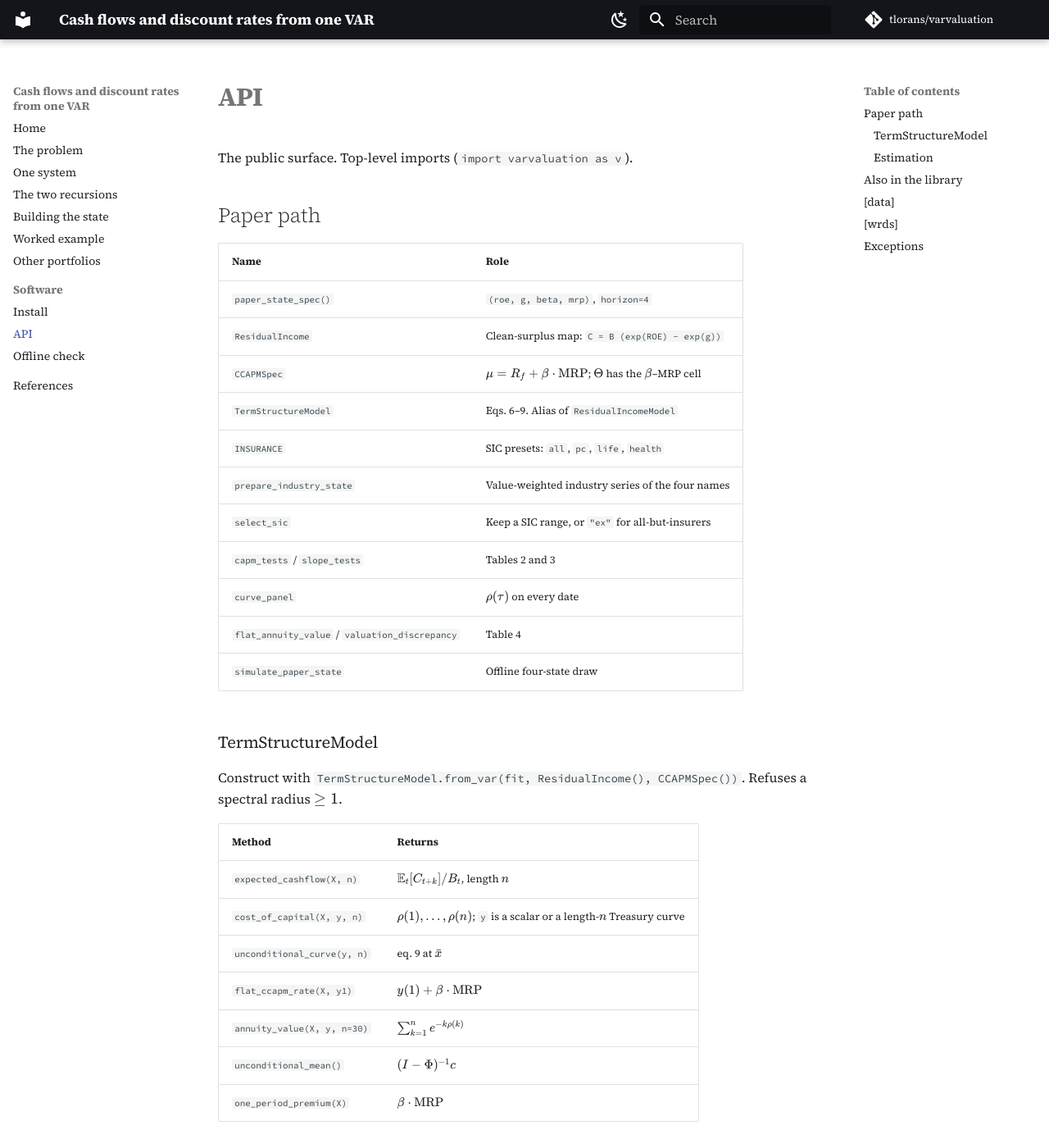
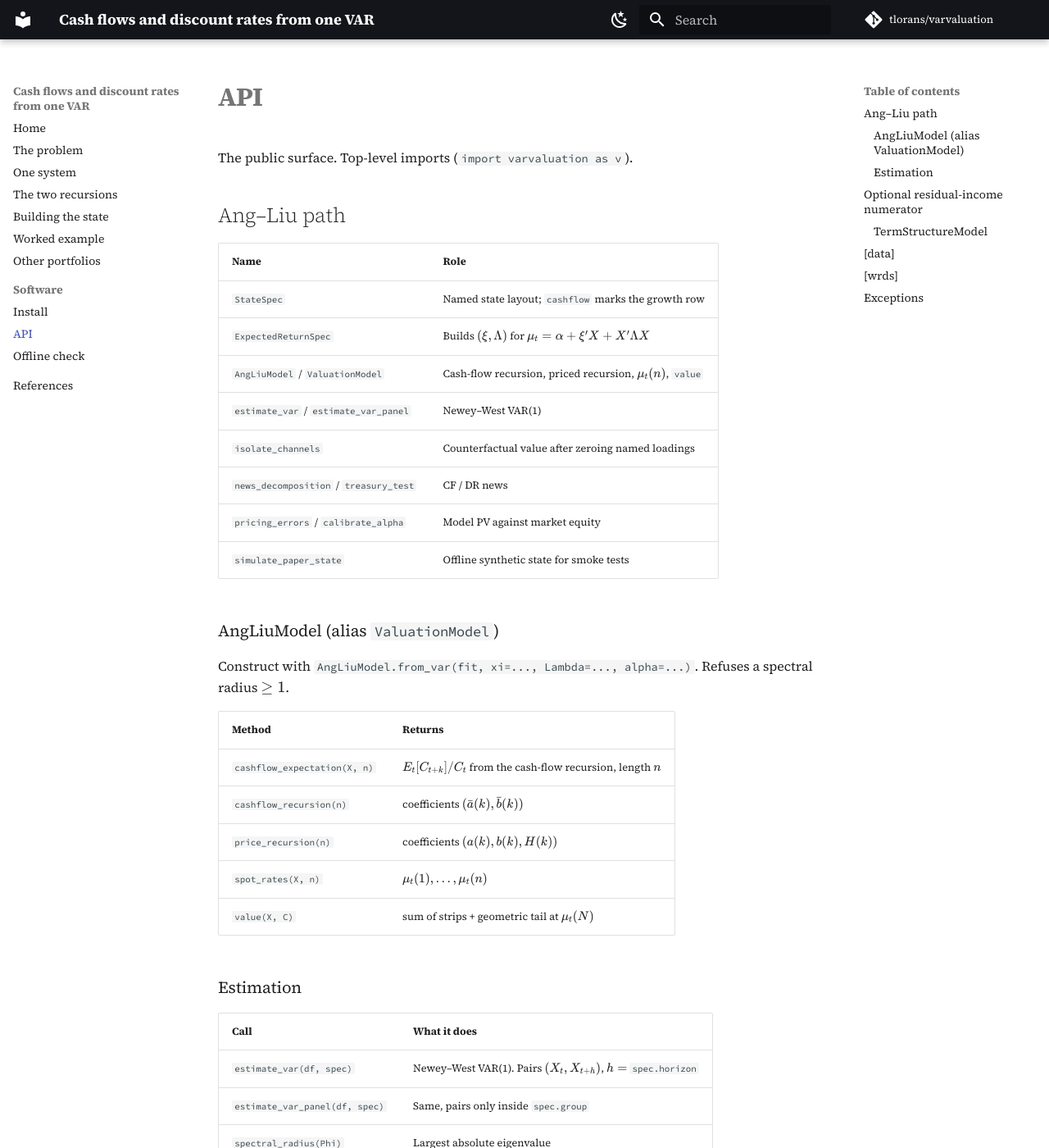
Before and after one commit to tlorans/varvaluation, an MkDocs documentation site: the page built from docs/api.md, in a window 1280 px wide and 1400 px high. Shown: the whole window at 82% size. Built offline with MkDocs 1.6.1 and Material for MkDocs 9.7.7, drawn with Linux system fonts in a browser that asks for light colours; comment, search, counter and statistics services are not loaded; some of the changed text lies outside the part shown.

Commit message:
Align quickstart and API docs with Ang–Liu notation
Remove ρ(τ) / insurance-paper framing from software pages; document
cashflow_expectation, spot_rates, and value as the primary surface.

````diff
--- a/docs/api.md
+++ b/docs/api.md
@@ -2,70 +2,81 @@
 
 The public surface. Top-level imports (`import varvaluation as v`).
 
-## Paper path
+## Ang–Liu path
 
 | Name | Role |
 |---|---|
-| `paper_state_spec()` | `(roe, g, beta, mrp)`, `horizon=4` |
-| `ResidualIncome` | Clean-surplus map: `C = B (exp(ROE) - exp(g))` |
-| `CCAPMSpec` | $\mu = R_f + \beta\cdot\mathrm{MRP}$; $\Theta$ has the $\beta$–MRP cell |
-| `TermStructureModel` | Eqs. 6–9. Alias of `ResidualIncomeModel` |
-| `INSURANCE` | SIC presets: `all`, `pc`, `life`, `health` |
-| `prepare_industry_state` | Value-weighted industry series of the four names |
-| `select_sic` | Keep a SIC range, or `"ex"` for all-but-insurers |
-| `capm_tests` / `slope_tests` | Tables 2 and 3 |
-| `curve_panel` | $\rho(\tau)$ on every date |
-| `flat_annuity_value` / `valuation_discrepancy` | Table 4 |
-| `simulate_paper_state` | Offline four-state draw |
+| `StateSpec` | Named state layout; `cashflow` marks the growth row |
+| `ExpectedReturnSpec` | Builds $(\xi,\Lambda)$ for $\mu_t=\alpha+\xi'X+X'\Lambda X$ |
+| `AngLiuModel` / `ValuationModel` | Cash-flow recursion, priced recursion, $\mu_t(n)$, `value` |
+| `estimate_var` / `estimate_var_panel` | Newey–West VAR(1) |
+| `isolate_channels` | Counterfactual value after zeroing named loadings |
+| `news_decomposition` / `treasury_test` | CF / DR news |
+| `pricing_errors` / `calibrate_alpha` | Model PV against market equity |
+| `simulate_paper_state` | Offline synthetic state for smoke tests |
 
-### TermStructureModel
+### AngLiuModel (alias `ValuationModel`)
 
-Construct with `TermStructureModel.from_var(fit, ResidualIncome(), CCAPMSpec())`. Refuses a spectral radius $\ge 1$.
+Construct with `AngLiuModel.from_var(fit, xi=..., Lambda=..., alpha=...)`.
+Refuses a spectral radius $\ge 1$.
 
 | Method | Returns |
 |---|---|
-| `expected_cashflow(X, n)` | $\mathbb{E}_t[C_{t+k}]/B_t$, length $n$ |
-| `cost_of_capital(X, y, n)` | $\rho(1),\ldots,\rho(n)$; `y` is a scalar or a length-$n$ Treasury curve |
-| `unconditional_curve(y, n)` | eq. 9 at $\bar x$ |
-| `flat_ccapm_rate(X, y1)` | $y(1)+\beta\cdot\mathrm{MRP}$ |
-| `annuity_value(X, y, n=30)` | $\sum_{k=1}^{n} e^{-k\rho(k)}$ |
-| `unconditional_mean()` | $(I-\Phi)^{-1}c$ |
-| `one_period_premium(X)` | $\beta\cdot\mathrm{MRP}$ |
+| `cashflow_expectation(X, n)` | $E_t[C_{t+k}]/C_t$ from the cash-flow recursion, length $n$ |
+| `cashflow_recursion(n)` | coefficients $(\bar a(k),\bar b(k))$ |
+| `price_recursion(n)` | coefficients $(a(k),b(k),H(k))$ |
+| `spot_rates(X, n)` | $\mu_t(1),\ldots,\mu_t(n)$ |
+| `value(X, C)` | sum of strips + geometric tail at $\mu_t(N)$ |
 
 ### Estimation
 
 | Call | What it does |
 |---|---|
-| `estimate_var(df, spec)` | Newey–West VAR(1). Pairs are $(X_t, X_{t+h})$, $h=$ `spec.horizon` |
+| `estimate_var(df, spec)` | Newey–West VAR(1). Pairs $(X_t, X_{t+h})$, $h=$ `spec.horizon` |
 | `estimate_var_panel(df, spec)` | Same, pairs only inside `spec.group` |
 | `spectral_radius(Phi)` | Largest absolute eigenvalue |
 
 `VARFit` fields: `spec`, `Phi`, `c`, `Sigma`, `se`, `nobs`, `spectral_radius`, `residuals`, `residual_dates`, `X_lag`.
 
-## Also in the library
+## Optional residual-income numerator
 
-These are not the paper path. They stay imported.
+Same discount-rate side; cash flows from clean surplus instead of a
+single growth coordinate.
 
 | Name | Role |
 |---|---|
-| `StateSpec` | Named state layout. `cashflow` is the growth row for the dividend-growth engine |
-| `ExpectedReturnSpec` | Builds $(\xi,\Lambda)$ for $\mu=\alpha+r+\beta\lambda$ |
-| `AngLiuModel` / `ValuationModel` | Single growing payout; `spot_rates`, `value`, `perpetuity` |
-| `isolate_channels` | Counterfactual value after zeroing named loadings |
-| `news_decomposition` / `treasury_test` | Chen-aware CF/DR news |
-| `pricing_errors` / `calibrate_alpha` | Model PV against market equity |
+| `ResidualIncome` | Clean-surplus map: $C = B(\exp(\mathrm{ROE})-\exp(g))$ |
+| `CCAPMSpec` | $\mu = R_f + \beta\cdot\mathrm{MRP}$ |
+| `TermStructureModel` | Residual-income reading of the same recursions |
+| `prepare_industry_state` / `select_sic` | Value-weighted industry series |
+| `flat_annuity_value` / `valuation_discrepancy` | Strip-sum diagnostics under a flat rate |
+
+### TermStructureModel
+
+`TermStructureModel.from_var(fit, ResidualIncome(), CCAPMSpec())`.
+
+| Method | Returns |
+|---|---|
+| `expected_cashflow(X, n)` | $E_t[C_{t+k}]/B_t$ under clean surplus |
+| `cost_of_capital(X, y, n)` | horizon-specific rates given an external Treasury curve $y$ |
+| `unconditional_curve(y, n)` | curve at $\bar x = (I-\Phi)^{-1}c$ |
+| `flat_ccapm_rate(X, y1)` | one-period $y(1)+\beta\cdot\mathrm{MRP}$ |
+| `annuity_value(X, y, n)` | strip sum under the curve |
 
 ## `[data]`
 
 Not re-exported at top level. `import varvaluation.data`.
 
-`load_paper_macro()`, `load_treasury_curve()`, `interpolate_yields()`, `load_corporate_spread()`, `fit_mrp()`, `dividend_yield_from_returns()`, plus the older Ken French / FRED / cay loaders.
+`load_paper_macro()`, `load_treasury_curve()`, `interpolate_yields()`,
+`load_corporate_spread()`, `fit_mrp()`, `dividend_yield_from_returns()`,
+plus Ken French / FRED loaders.
 
 ## `[wrds]`
 
 `import varvaluation.wrds`.
 
-`load_compustat_quarterly()`, `load_crsp_daily()`, `load_crsp_dsi()`, `quarter_end_betas()`, `attach_posterior_beta()`, plus the older annual firm panel.
+`load_compustat_quarterly()`, `load_crsp_daily()`, `load_crsp_dsi()`,
+`quarter_end_betas()`, `attach_posterior_beta()`, plus the firm panel.
 
 ## Exceptions
 
@@ -76,6 +87,5 @@ Not re-exported at top level. `import varvaluation.data`.
 | `EstimationError` | too few lag pairs |
 | `NonStationaryVARError` | spectral radius $\ge 1$ |
 | `RecursionDivergedError` | a Gaussian integral left the positive reals |
-| `TermStructureError` | eq. 9 argument is not positive |
-| `PerpetuityDivergesError` | non-positive terminal spot rate (dividend-growth engine) |
+| `PerpetuityDivergesError` | non-positive terminal spot rate |
 | `ExtraNotInstalled` | `.data` or `.wrds` imported without the extra |
--- a/docs/quickstart.md
+++ b/docs/quickstart.md
@@ -1,29 +1,29 @@
 # Offline check
 
-No downloads. A four-state draw, one VAR, the term-structure cost of capital. This is a check on the implementation, not a substitute for the insurance sample.
+No downloads. A synthetic state, one VAR, the two Ang–Liu recursions
+and the spot curve $\mu_t(n)$. This is a check on the implementation.
 
 ```python
 from varvaluation import (
-    CCAPMSpec,
-    ResidualIncome,
-    TermStructureModel,
+    AngLiuModel,
     estimate_var,
     simulate_paper_state,
 )
 
 state, spec = simulate_paper_state(nobs=160, seed=11)
 fit = estimate_var(state, spec)
-model = TermStructureModel.from_var(fit, ResidualIncome(), CCAPMSpec())
-X = model.unconditional_mean()
-y = 0.055
-rho = model.cost_of_capital(X, y, n=30)
-cf = model.expected_cashflow(X, n=30)
-print(f"ρ(1)  {100 * rho[0]:.2f}%   CCAPM {100 * model.flat_ccapm_rate(X, y):.2f}%")
-print(f"ρ(10) {100 * rho[9]:.2f}%")
-print(f"E[C_{{t+1}}]/B  {cf[0]:.4f}")
+model = AngLiuModel.from_var(fit)   # set xi, Lambda, alpha as needed
+
+# Once the model carries expected-return loadings:
+# X     = ...
+# spots = model.spot_rates(X, n=30)            # μ_t(n)
+# cf    = model.cashflow_expectation(X, n=30)  # cash-flow recursion
+# V     = model.value(X, C0=1.0)               # sum of strips + tail
 ```
 
-`ρ(1)` equals the CCAPM. That identity is tested in `tests/test_residual.py`. The same four calls on the live insurance panel are [Reproduce the paper](guide/reproduce.md).
+Identity to watch: $\mu_t(1)$ equals the one-period $\mu_t$. That is the
+definition of the spot curve. The same path on live data is the
+[worked example](guide/reproduce.md).
 
 ```text
 uv run python examples/reproduce_glz2020.py
````
